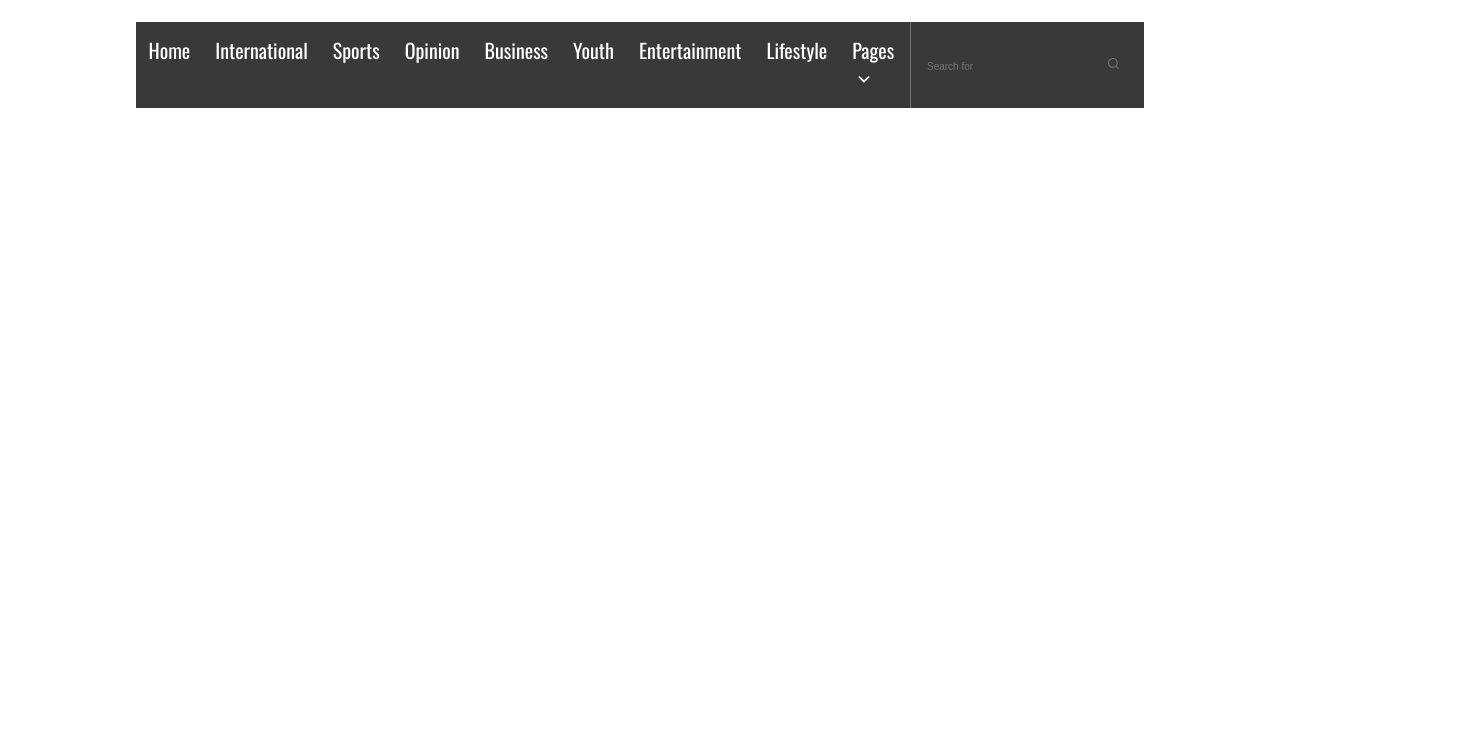
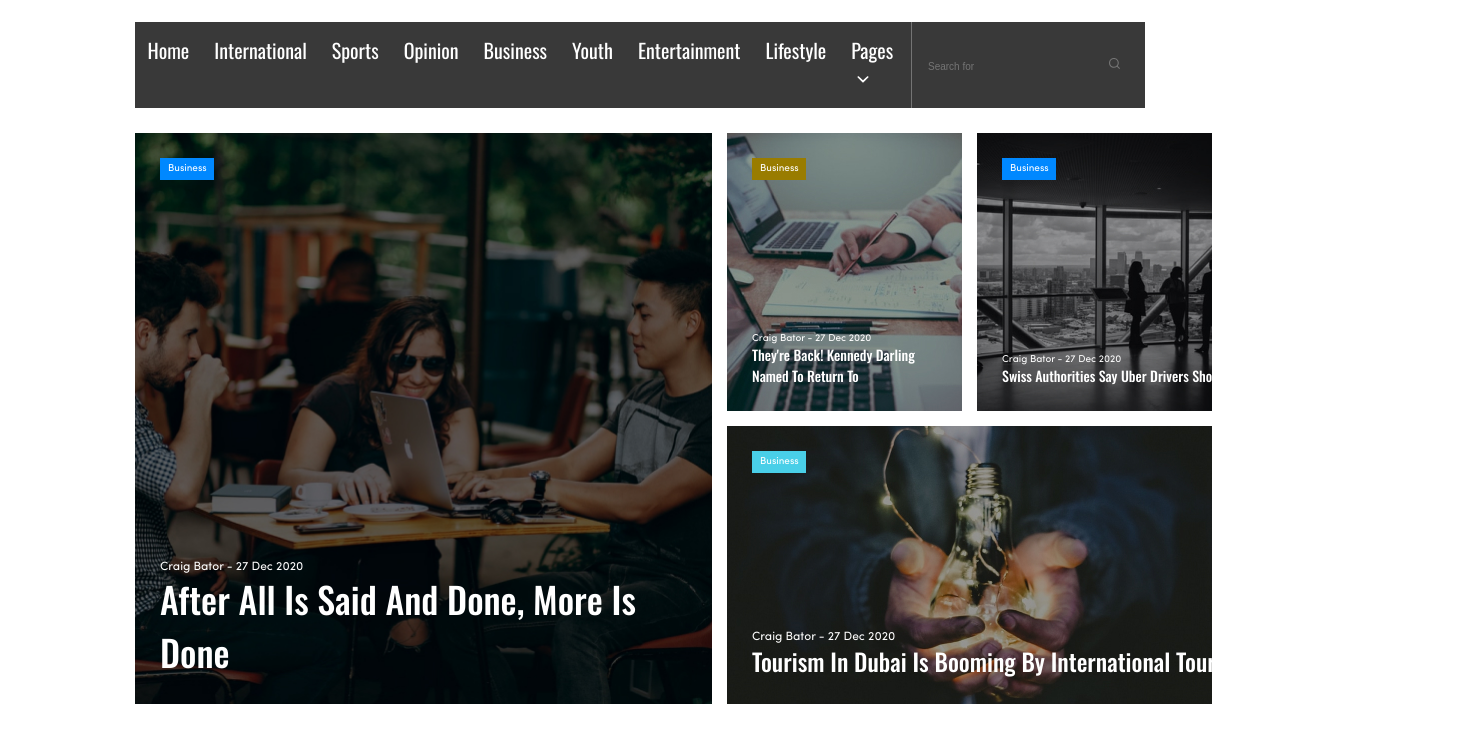
Before and after one commit to Morifer79/grid-project_news-cast, a plain HTML site: page index.html in a window 1280 px wide. Shown: the part 175-929 px from the top of the page, 1462 px wide, since content can reach past the window. Before the commit the page ends 800 px from the top, so only its background shows below. Drawn offline with nearby package versions, Linux system fonts and the light colour scheme.

Commit message:
add hero (bad)

```diff
--- a/index.html
+++ b/index.html
@@ -142,7 +142,40 @@
               <use href="./img/sprite.svg#icon-mag-glass" />
             </svg>
           </button>
-        </div>
+
+      </div>
+        <section class="hero">
+          <div class="side-wrapper">
+            <div class="side side-l">
+              <span class="label label-color">Business</span>
+              <span class="sup-text big">Craig Bator - 27 Dec 2020
+                <h2 class="title big">After all is said and done, more is done</h2>
+              </span>
+            </div>
+            <div class="side side-t-l">
+              <span class="label label-color">Business</span>
+              <span class="sup-text">Craig Bator - 27 Dec 2020
+              <h2 class="title">
+                They're back! Kennedy Darling named to return to
+              </h2>
+              </span>
+            </div>
+            <div class="side side-t-r">
+              <span class="label label-color">Business</span>
+              <span class="sup-text">Craig Bator - 27 Dec 2020
+                <h2 class="title">Swiss authorities say Uber drivers should</h2>
+              </span>
+            </div>
+            <div class="side side-b">
+              <span class="label label-color">Business</span>
+              <span class="sup-text big">Craig Bator - 27 Dec 2020
+                <h2 class="title mid">
+                  Tourism in Dubai is booming by international tourist
+                </h2>
+              </span>
+            </div>
+          </div>
+        </section>
       </div>
     </main>
     <!-- <footer class="footer">
--- a/styleguide.css
+++ b/styleguide.css
@@ -71,7 +71,7 @@ button {
 }
 
 .container {
-  padding-inline: 136px;
+  padding-inline: 135px;
   max-inline-size: 1440px;
 }
 
--- a/styles.css
+++ b/styles.css
@@ -217,12 +217,13 @@
   transform: translateY(3px);
 }
 
-.levels-list{
+.levels-list {
   display: none;
 }
 
 .levels-list h2 {
-  color: var(--main-gray);
+  background: var(--main-gray);
+  color: var(--main-white);
 }
 
 .levels:hover .levels-list {
@@ -230,3 +231,96 @@
   position: absolute;
   top: 55px;
 }
+
+/* ! ****************** HERO *****************************/
+
+.hero {
+  padding-block: 25px 50px;
+  /* padding-inline: 135px; */
+  color: var(--main-white);
+  /* max-inline-size: 1440px; */
+  /* margin: 0 auto; */
+}
+
+.side-wrapper {
+  display: grid;
+  gap: 15px;
+  grid-template-columns: 281px 281px 235px 485px;
+  grid-template-rows: 278px 278px;
+}
+
+.side {
+  padding: 25px;
+  display: flex;
+  flex-direction: column;
+  justify-content: space-between;
+}
+
+.side-l {
+  grid-column: span 2;
+  grid-row: span 2;
+  background: center / cover no-repeat url("./img/h1.jpg");
+}
+
+.side-t-l {
+  background: no-repeat url("./img/h2.jpg");
+}
+
+.side-t-r {
+  background: no-repeat url("./img/h3.jpg");
+}
+
+.side-b {
+  grid-column: span 2;
+  grid-row: span 1;
+  background: no-repeat url("./img/h4.jpg");
+}
+
+.label {
+  padding: 6px 8px;
+  max-inline-size: 54px;
+  font-size: 10px;
+  line-height: 1;
+}
+
+.side-l > .label-color {
+  background: var(--blue);
+}
+
+.side-t-l > .label-color {
+  background: var(--nut);
+}
+
+.side-t-r > .label-color {
+  background: var(--blue);
+}
+
+.side-b > .label-color {
+  background: var(--light-blue);
+}
+
+.sup-text{
+  font-size: 10px;
+  line-height: 1;
+}
+
+.sup-text.big{
+  font-size: 12px;
+}
+
+.title {
+font-family: 'Oswald';
+font-size: 14px;
+font-weight: 500;
+line-height: 1.5;
+text-transform: capitalize;
+}
+
+.title.mid  {
+  font-size: 24px;
+}
+
+.title.big  {
+  font-size: 36px;
+  line-height: 1.47;
+}
```
